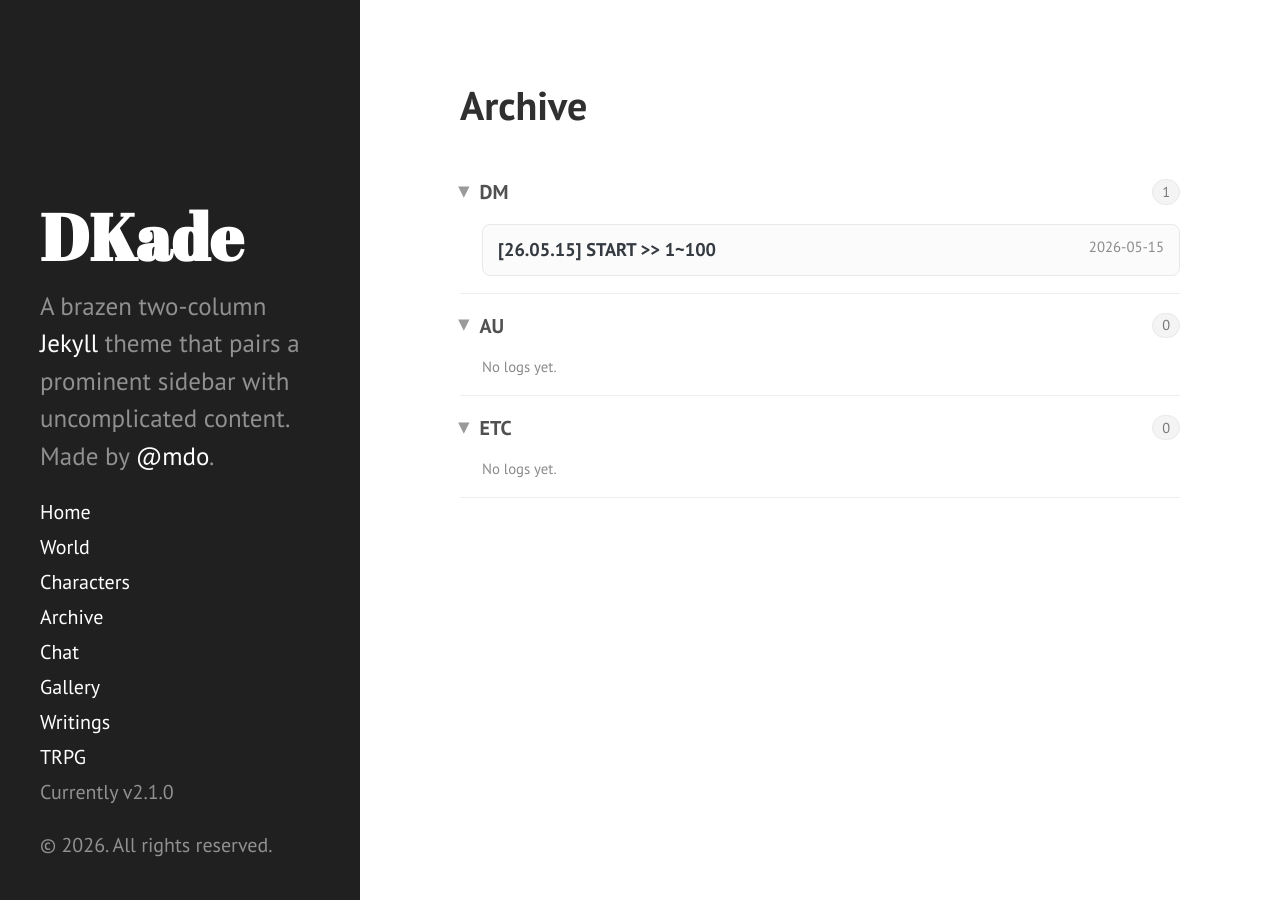
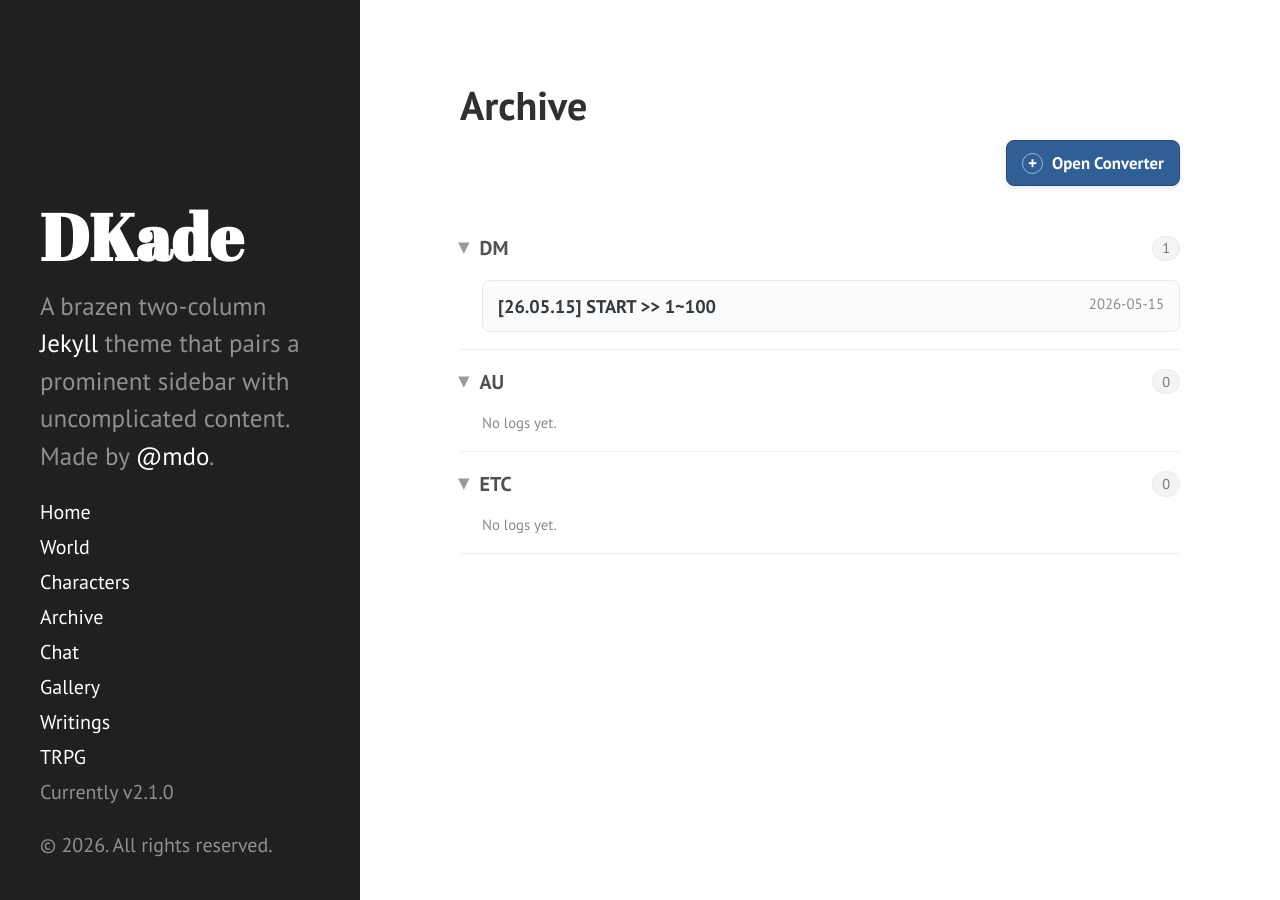
Before and after one commit to mistynocturn-design/dekade-archive, a Jekyll site: the page built from archive/index.html, in a window 1280 px wide. Built offline with Jekyll 4.4.1, drawn with Linux system fonts in a browser that asks for light colours.

Commit message:
Add archive converter shortcut

```diff
--- a/archive/index.html
+++ b/archive/index.html
@@ -2,6 +2,13 @@
 layout: page
 title: Archive
 ---
+
+<div class="archive-toolbar">
+  <a class="archive-tool-button" href="{{ site.baseurl }}/tools/chatlog-converter.html" target="_blank" rel="noopener">
+    <span class="archive-tool-icon" aria-hidden="true">+</span>
+    <span>Open Converter</span>
+  </a>
+</div>
 
 <div class="archive-tree">
   {% for category in site.data.archive_categories %}
--- a/public/css/hyde.css
+++ b/public/css/hyde.css
@@ -249,6 +249,49 @@ a.sidebar-nav-item:focus {
   color: #8f5536;
 }
 /* Archive chat log styles */
+.archive-toolbar {
+  display: flex;
+  justify-content: flex-end;
+  margin: .25rem 0 1.1rem;
+}
+
+.content .archive-tool-button {
+  align-items: center;
+  background: #2f5f95;
+  border: 1px solid #284f7b;
+  border-radius: 8px;
+  box-shadow: 0 2px 5px rgba(31, 47, 70, .12);
+  color: #fff;
+  display: inline-flex;
+  font-size: .84rem;
+  font-weight: 700;
+  gap: .45rem;
+  line-height: 1;
+  padding: .58rem .75rem;
+  text-decoration: none;
+  transition: background-color .15s ease, box-shadow .15s ease, transform .15s ease;
+}
+
+.content .archive-tool-button:hover,
+.content .archive-tool-button:focus {
+  background: #244d7d;
+  color: #fff;
+  text-decoration: none;
+  transform: translateY(-1px);
+  box-shadow: 0 4px 9px rgba(31, 47, 70, .16);
+}
+
+.archive-tool-icon {
+  align-items: center;
+  border: 1px solid rgba(255, 255, 255, .55);
+  border-radius: 999px;
+  display: inline-flex;
+  font-size: .86rem;
+  height: 1.05rem;
+  justify-content: center;
+  line-height: 1;
+  width: 1.05rem;
+}
 .archive-tree {
   margin-top: 1.5rem;
 }
```
